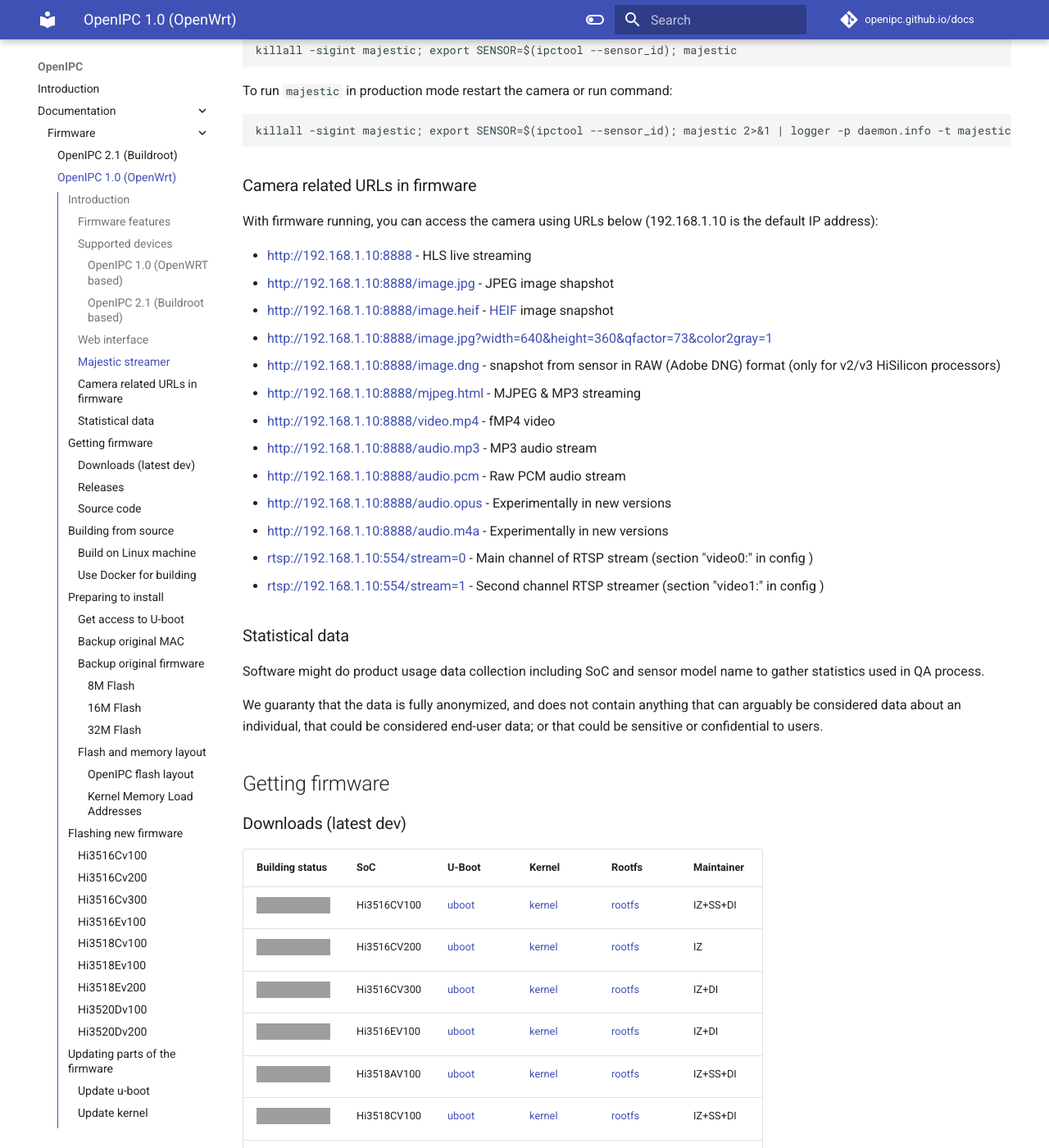
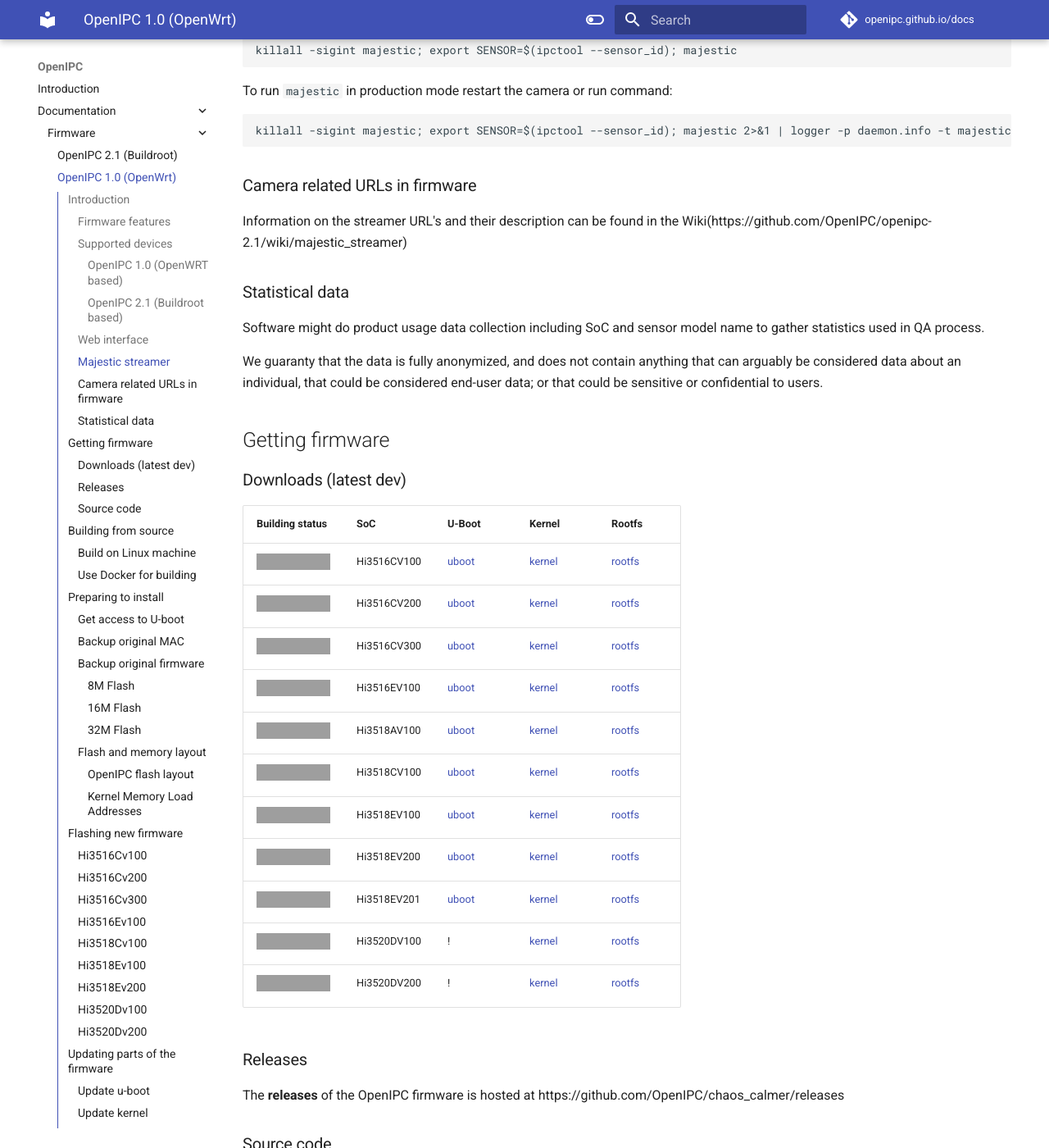
Before and after one commit to OpenIPC/openipc.github.io, an MkDocs documentation site: the page built from docs/firmware/openipc-1.0.md, in a window 1280 px wide and 1400 px high, scrolled down 2812 px, cut to the strip 0-1400 px from the top of the window. Shown: the whole strip at 82% size. Built offline with MkDocs 1.6.1 and Material for MkDocs 9.7.7, drawn with Linux system fonts in a browser that asks for light colours; comment, search, counter and statistics services are not loaded; grey boxes are pictures that could not be loaded.

Commit message:
Update old doc

```diff
--- a/docs/firmware/openipc-1.0.md
+++ b/docs/firmware/openipc-1.0.md
@@ -97,22 +97,8 @@
 
 ### Camera related URLs in firmware
 
-With firmware running, you can access the camera using URLs below
-(192.168.1.10 is the default IP address):
 
-* [http://192.168.1.10:8888](http://192.168.1.10:8888) - HLS live streaming
-* [http://192.168.1.10:8888/image.jpg](http://192.168.1.10:8888/image.jpg) - JPEG image shapshot
-* [http://192.168.1.10:8888/image.heif](http://192.168.1.10:8888/image.heif) - [HEIF](https://en.wikipedia.org/wiki/High_Efficiency_Image_File_Format) image snapshot
-* [http://192.168.1.10:8888/image.jpg?width=640&height=360&qfactor=73&color2gray=1](http://192.168.1.10:8888/image.jpg?width=640&height=360&qfactor=73&color2gray=1)
-* [http://192.168.1.10:8888/image.dng](http://192.168.1.10:8888/image.dng) - snapshot from sensor in RAW (Adobe DNG) format (only for v2/v3 HiSilicon processors)
-* [http://192.168.1.10:8888/mjpeg.html](http://192.168.1.10:8888/mjpeg.html) - MJPEG & MP3 streaming
-* [http://192.168.1.10:8888/video.mp4](http://192.168.1.10:8888/video.mp4) - fMP4 video
-* [http://192.168.1.10:8888/audio.mp3](http://192.168.1.10:8888/audio.mp3) - MP3 audio stream
-* [http://192.168.1.10:8888/audio.pcm](http://192.168.1.10:8888/audio.pcm) - Raw PCM audio stream
-* [http://192.168.1.10:8888/audio.opus](http://192.168.1.10:8888/audio.opus) - Experimentally in new versions
-* [http://192.168.1.10:8888/audio.m4a](http://192.168.1.10:8888/audio.m4a) - Experimentally in new versions
-* [rtsp://192.168.1.10:554/stream=0](rtsp://192.168.1.10:554/stream=0) - Main channel of RTSP stream (section "video0:" in config )
-* [rtsp://192.168.1.10:554/stream=1](rtsp://192.168.1.10:554/stream=1) - Second channel RTSP streamer (section "video1:" in config )
+Information on the streamer URL's and their description can be found in the Wiki(https://github.com/OpenIPC/openipc-2.1/wiki/majestic_streamer)
 
 
 ### Statistical data
@@ -127,19 +113,19 @@
 
 ### Downloads (latest dev)
 
-| Building status |    SoC    | U-Boot | Kernel | Rootfs | Maintainer |
-|-----------------|-----------|--------|--------|--------|------------|
-|![Hi3516Cv100 images](https://github.com/openipc/chaos_calmer/actions/workflows/hi3516cv100_images.yml/badge.svg?branch=master)|Hi3516CV100|[uboot](https://github.com/OpenIPC/chaos_calmer/releases/download/latest/openwrt-hi35xx-16cv100-u-boot.bin)|[kernel](https://github.com/OpenIPC/chaos_calmer/releases/download/latest/openwrt-hi35xx-16cv100-default-uImage)|[rootfs](https://github.com/OpenIPC/chaos_calmer/releases/download/latest/openwrt-hi35xx-16cv100-default-root.squashfs)|IZ+SS+DI
-|![Hi3516Cv200 images](https://github.com/openipc/chaos_calmer/actions/workflows/hi3516cv200_images.yml/badge.svg?branch=master)|Hi3516CV200|[uboot](https://github.com/OpenIPC/chaos_calmer/releases/download/latest/openwrt-hi35xx-16cv200-u-boot.bin)|[kernel](https://github.com/OpenIPC/chaos_calmer/releases/download/latest/openwrt-hi35xx-16cv200-default-uImage)|[rootfs](https://github.com/OpenIPC/chaos_calmer/releases/download/latest/openwrt-hi35xx-16cv200-default-root.squashfs)|IZ
-|![Hi3516Cv300 images](https://github.com/openipc/chaos_calmer/actions/workflows/hi3516cv300_images.yml/badge.svg?branch=master)|Hi3516CV300|[uboot](https://github.com/OpenIPC/chaos_calmer/releases/download/latest/openwrt-hi35xx-16cv300-u-boot.bin)|[kernel](https://github.com/OpenIPC/chaos_calmer/releases/download/latest/openwrt-hi35xx-16cv300-default-uImage)|[rootfs](https://github.com/OpenIPC/chaos_calmer/releases/download/latest/openwrt-hi35xx-16cv300-default-root.squashfs)|IZ+DI
-|![Hi3516Ev100 images](https://github.com/openipc/chaos_calmer/actions/workflows/hi3516cv300_images.yml/badge.svg?branch=master)|Hi3516EV100|[uboot](https://github.com/OpenIPC/chaos_calmer/releases/download/latest/openwrt-hi35xx-16ev100-u-boot.bin)|[kernel](https://github.com/OpenIPC/chaos_calmer/releases/download/latest/openwrt-hi35xx-16ev100-default-uImage)|[rootfs](https://github.com/OpenIPC/chaos_calmer/releases/download/latest/openwrt-hi35xx-16ev100-default-root.squashfs)|IZ+DI
-|![Hi3518Av100 images](https://github.com/openipc/chaos_calmer/actions/workflows/hi3516cv100_images.yml/badge.svg?branch=master)|Hi3518AV100|[uboot](https://github.com/OpenIPC/chaos_calmer/releases/download/latest/openwrt-hi35xx-18av100-u-boot.bin)|[kernel](https://github.com/OpenIPC/chaos_calmer/releases/download/latest/openwrt-hi35xx-18av100-default-uImage)|[rootfs](https://github.com/OpenIPC/chaos_calmer/releases/download/latest/openwrt-hi35xx-18av100-default-root.squashfs)|IZ+SS+DI
-|![Hi3518Cv100 images](https://github.com/openipc/chaos_calmer/actions/workflows/hi3516cv100_images.yml/badge.svg?branch=master)|Hi3518CV100|[uboot](https://github.com/OpenIPC/chaos_calmer/releases/download/latest/openwrt-hi35xx-18cv100-u-boot.bin)|[kernel](https://github.com/OpenIPC/chaos_calmer/releases/download/latest/openwrt-hi35xx-18cv100-default-uImage)|[rootfs](https://github.com/OpenIPC/chaos_calmer/releases/download/latest/openwrt-hi35xx-18cv100-default-root.squashfs)|IZ+SS+DI
-|![Hi3518Ev100 images](https://github.com/openipc/chaos_calmer/actions/workflows/hi3516cv100_images.yml/badge.svg?branch=master)|Hi3518EV100|[uboot](https://github.com/OpenIPC/chaos_calmer/releases/download/latest/openwrt-hi35xx-18ev100-u-boot.bin)|[kernel](https://github.com/OpenIPC/chaos_calmer/releases/download/latest/openwrt-hi35xx-18ev100-default-uImage)|[rootfs](https://github.com/OpenIPC/chaos_calmer/releases/download/latest/openwrt-hi35xx-18ev100-default-root.squashfs)|IZ+SS+DI
-|![Hi3518Ev200 images](https://github.com/openipc/chaos_calmer/actions/workflows/hi3516cv200_images.yml/badge.svg?branch=master)|Hi3518EV200|[uboot](https://github.com/OpenIPC/chaos_calmer/releases/download/latest/openwrt-hi35xx-18ev200-u-boot.bin)|[kernel](https://github.com/OpenIPC/chaos_calmer/releases/download/latest/openwrt-hi35xx-18ev200-default-uImage)|[rootfs](https://github.com/OpenIPC/chaos_calmer/releases/download/latest/openwrt-hi35xx-18ev200-default-root.squashfs)|IZ
-|![Hi3518Ev201 images](https://github.com/openipc/chaos_calmer/actions/workflows/hi3516cv200_images.yml/badge.svg?branch=master)|Hi3518EV201|[uboot](https://github.com/OpenIPC/chaos_calmer/releases/download/latest/openwrt-hi35xx-18ev201-u-boot.bin)|[kernel](https://github.com/OpenIPC/chaos_calmer/releases/download/latest/openwrt-hi35xx-18ev201-default-uImage)|[rootfs](https://github.com/OpenIPC/chaos_calmer/releases/download/latest/openwrt-hi35xx-18ev201-default-root.squashfs)|IZ
-|![Hi3520Dv100 images](https://github.com/openipc/chaos_calmer/actions/workflows/hi3520dv200_images.yml/badge.svg?branch=master)|Hi3520DV100| ! |[kernel](https://github.com/OpenIPC/chaos_calmer/releases/download/latest/openwrt-hi35xx-20dv100-default-uImage)|[rootfs](https://github.com/OpenIPC/chaos_calmer/releases/download/latest/openwrt-hi35xx-20dv100-default-root.squashfs)|IZ
-|![Hi3520Dv200 images](https://github.com/openipc/chaos_calmer/actions/workflows/hi3520dv200_images.yml/badge.svg?branch=master)|Hi3520DV200| ! |[kernel](https://github.com/OpenIPC/chaos_calmer/releases/download/latest/openwrt-hi35xx-20dv200-default-uImage)|[rootfs](https://github.com/OpenIPC/chaos_calmer/releases/download/latest/openwrt-hi35xx-20dv200-default-root.squashfs)|IZ
+| Building status |    SoC    | U-Boot | Kernel | Rootfs |
+|-----------------|-----------|--------|--------|--------|
+|![Hi3516Cv100 images](https://github.com/openipc/chaos_calmer/actions/workflows/hi3516cv100_images.yml/badge.svg?branch=master)|Hi3516CV100|[uboot](https://github.com/OpenIPC/chaos_calmer/releases/download/latest/openwrt-hi35xx-16cv100-u-boot.bin)|[kernel](https://github.com/OpenIPC/chaos_calmer/releases/download/latest/openwrt-hi35xx-16cv100-default-uImage)|[rootfs](https://github.com/OpenIPC/chaos_calmer/releases/download/latest/openwrt-hi35xx-16cv100-default-root.squashfs)
+|![Hi3516Cv200 images](https://github.com/openipc/chaos_calmer/actions/workflows/hi3516cv200_images.yml/badge.svg?branch=master)|Hi3516CV200|[uboot](https://github.com/OpenIPC/chaos_calmer/releases/download/latest/openwrt-hi35xx-16cv200-u-boot.bin)|[kernel](https://github.com/OpenIPC/chaos_calmer/releases/download/latest/openwrt-hi35xx-16cv200-default-uImage)|[rootfs](https://github.com/OpenIPC/chaos_calmer/releases/download/latest/openwrt-hi35xx-16cv200-default-root.squashfs)
+|![Hi3516Cv300 images](https://github.com/openipc/chaos_calmer/actions/workflows/hi3516cv300_images.yml/badge.svg?branch=master)|Hi3516CV300|[uboot](https://github.com/OpenIPC/chaos_calmer/releases/download/latest/openwrt-hi35xx-16cv300-u-boot.bin)|[kernel](https://github.com/OpenIPC/chaos_calmer/releases/download/latest/openwrt-hi35xx-16cv300-default-uImage)|[rootfs](https://github.com/OpenIPC/chaos_calmer/releases/download/latest/openwrt-hi35xx-16cv300-default-root.squashfs)
+|![Hi3516Ev100 images](https://github.com/openipc/chaos_calmer/actions/workflows/hi3516cv300_images.yml/badge.svg?branch=master)|Hi3516EV100|[uboot](https://github.com/OpenIPC/chaos_calmer/releases/download/latest/openwrt-hi35xx-16ev100-u-boot.bin)|[kernel](https://github.com/OpenIPC/chaos_calmer/releases/download/latest/openwrt-hi35xx-16ev100-default-uImage)|[rootfs](https://github.com/OpenIPC/chaos_calmer/releases/download/latest/openwrt-hi35xx-16ev100-default-root.squashfs)
+|![Hi3518Av100 images](https://github.com/openipc/chaos_calmer/actions/workflows/hi3516cv100_images.yml/badge.svg?branch=master)|Hi3518AV100|[uboot](https://github.com/OpenIPC/chaos_calmer/releases/download/latest/openwrt-hi35xx-18av100-u-boot.bin)|[kernel](https://github.com/OpenIPC/chaos_calmer/releases/download/latest/openwrt-hi35xx-18av100-default-uImage)|[rootfs](https://github.com/OpenIPC/chaos_calmer/releases/download/latest/openwrt-hi35xx-18av100-default-root.squashfs)
+|![Hi3518Cv100 images](https://github.com/openipc/chaos_calmer/actions/workflows/hi3516cv100_images.yml/badge.svg?branch=master)|Hi3518CV100|[uboot](https://github.com/OpenIPC/chaos_calmer/releases/download/latest/openwrt-hi35xx-18cv100-u-boot.bin)|[kernel](https://github.com/OpenIPC/chaos_calmer/releases/download/latest/openwrt-hi35xx-18cv100-default-uImage)|[rootfs](https://github.com/OpenIPC/chaos_calmer/releases/download/latest/openwrt-hi35xx-18cv100-default-root.squashfs)
+|![Hi3518Ev100 images](https://github.com/openipc/chaos_calmer/actions/workflows/hi3516cv100_images.yml/badge.svg?branch=master)|Hi3518EV100|[uboot](https://github.com/OpenIPC/chaos_calmer/releases/download/latest/openwrt-hi35xx-18ev100-u-boot.bin)|[kernel](https://github.com/OpenIPC/chaos_calmer/releases/download/latest/openwrt-hi35xx-18ev100-default-uImage)|[rootfs](https://github.com/OpenIPC/chaos_calmer/releases/download/latest/openwrt-hi35xx-18ev100-default-root.squashfs)
+|![Hi3518Ev200 images](https://github.com/openipc/chaos_calmer/actions/workflows/hi3516cv200_images.yml/badge.svg?branch=master)|Hi3518EV200|[uboot](https://github.com/OpenIPC/chaos_calmer/releases/download/latest/openwrt-hi35xx-18ev200-u-boot.bin)|[kernel](https://github.com/OpenIPC/chaos_calmer/releases/download/latest/openwrt-hi35xx-18ev200-default-uImage)|[rootfs](https://github.com/OpenIPC/chaos_calmer/releases/download/latest/openwrt-hi35xx-18ev200-default-root.squashfs)
+|![Hi3518Ev201 images](https://github.com/openipc/chaos_calmer/actions/workflows/hi3516cv200_images.yml/badge.svg?branch=master)|Hi3518EV201|[uboot](https://github.com/OpenIPC/chaos_calmer/releases/download/latest/openwrt-hi35xx-18ev201-u-boot.bin)|[kernel](https://github.com/OpenIPC/chaos_calmer/releases/download/latest/openwrt-hi35xx-18ev201-default-uImage)|[rootfs](https://github.com/OpenIPC/chaos_calmer/releases/download/latest/openwrt-hi35xx-18ev201-default-root.squashfs)
+|![Hi3520Dv100 images](https://github.com/openipc/chaos_calmer/actions/workflows/hi3520dv200_images.yml/badge.svg?branch=master)|Hi3520DV100| ! |[kernel](https://github.com/OpenIPC/chaos_calmer/releases/download/latest/openwrt-hi35xx-20dv100-default-uImage)|[rootfs](https://github.com/OpenIPC/chaos_calmer/releases/download/latest/openwrt-hi35xx-20dv100-default-root.squashfs)
+|![Hi3520Dv200 images](https://github.com/openipc/chaos_calmer/actions/workflows/hi3520dv200_images.yml/badge.svg?branch=master)|Hi3520DV200| ! |[kernel](https://github.com/OpenIPC/chaos_calmer/releases/download/latest/openwrt-hi35xx-20dv200-default-uImage)|[rootfs](https://github.com/OpenIPC/chaos_calmer/releases/download/latest/openwrt-hi35xx-20dv200-default-root.squashfs)
 
 
 ### Releases
```
